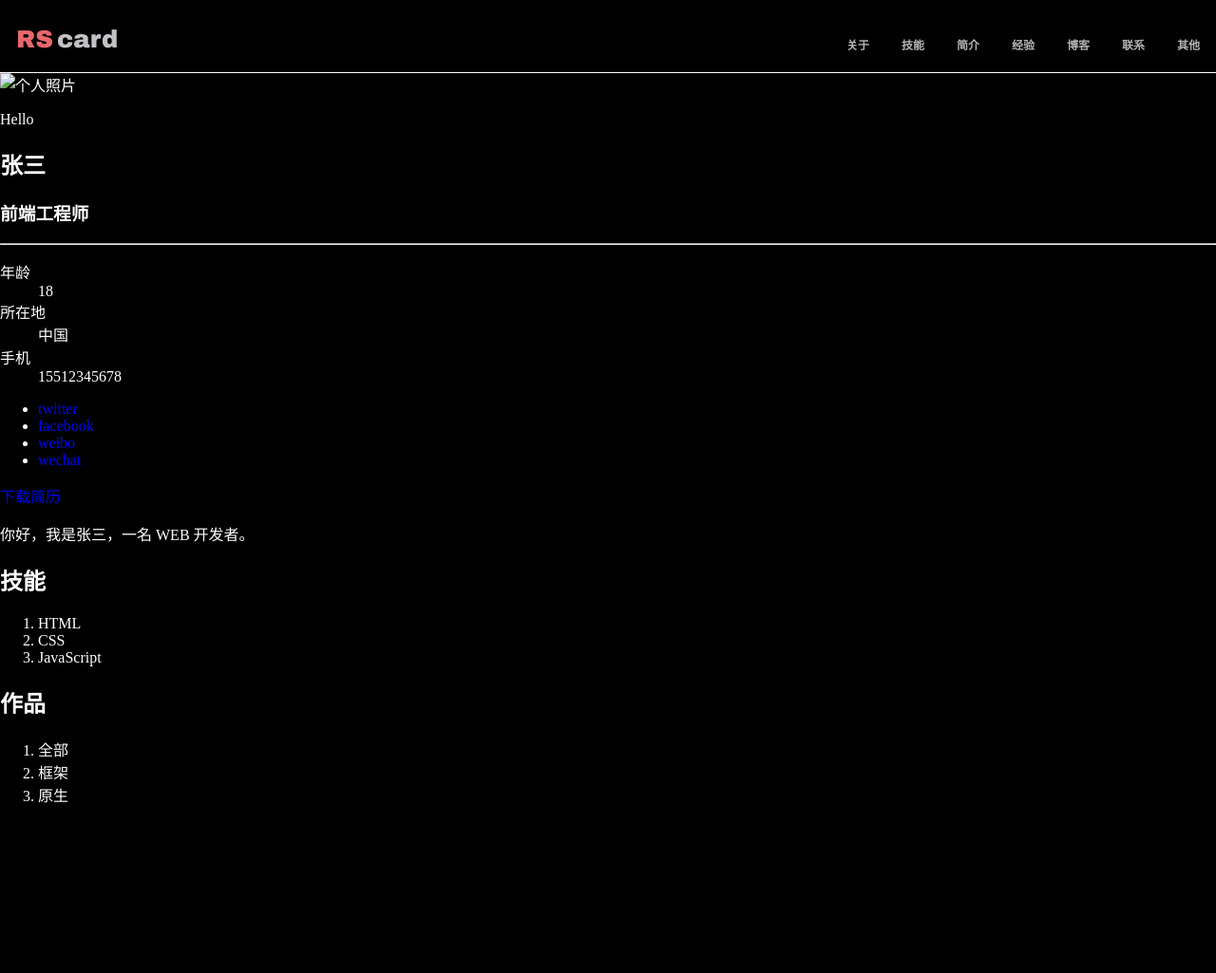
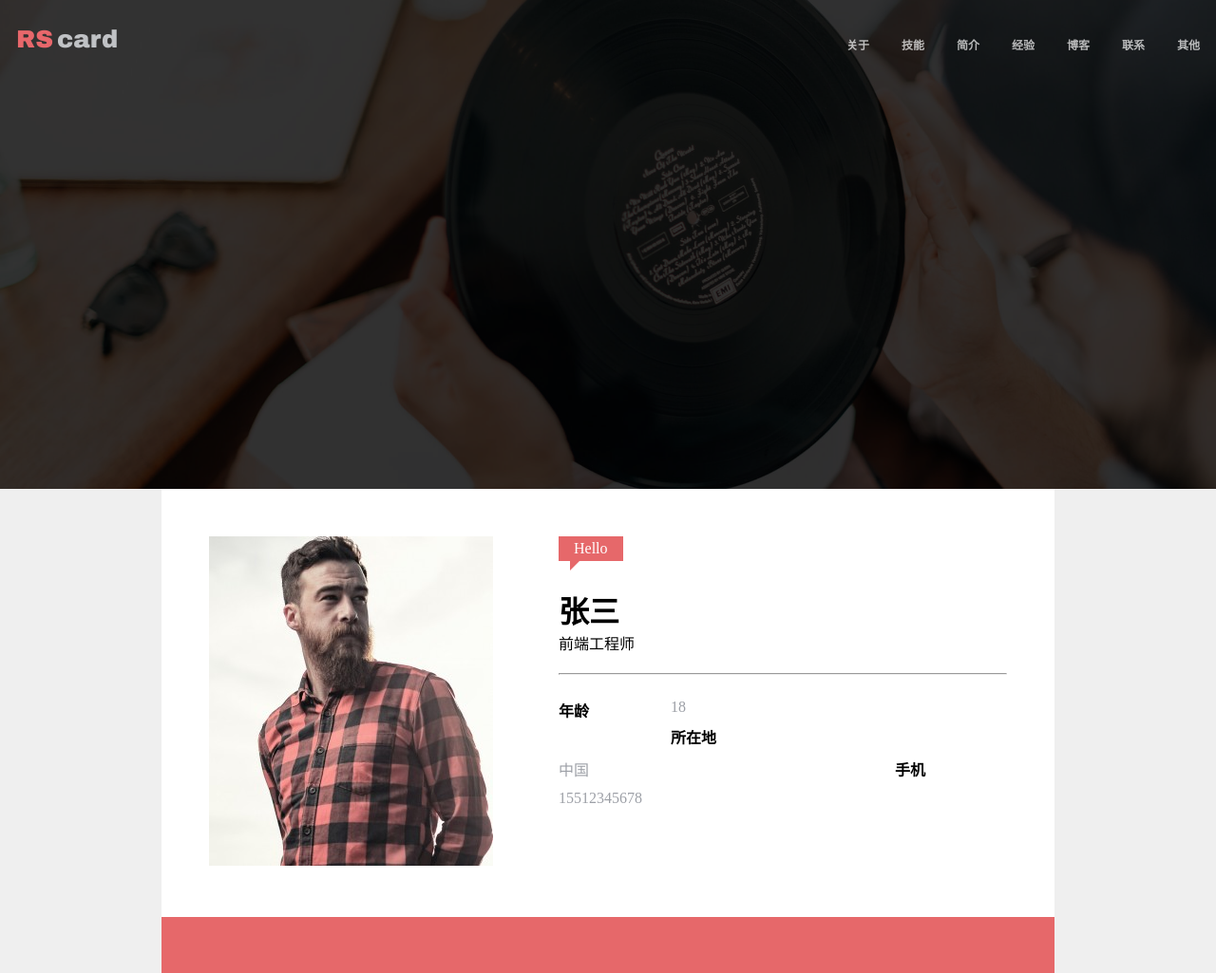
Before and after one commit to simplue/blog, a plain HTML site: page homework/11/resume.html in a window 1280 px wide. Shown: the top 1025 px of the page at 95% size. Before the commit the page ends 865 px from the top, so only its background shows below. Drawn offline with Linux system fonts and the light colour scheme.

Commit message:
* css work

```diff
--- a/homework/11/resume.css
+++ b/homework/11/resume.css
@@ -1,7 +1,10 @@
+* {
+    margin: 0;
+    padding: 0;
+}
 body {
-    margin: 0;
-    background-color: black;
-    color: white;
+    background-color: #EFEFEF;
+    color: black;
 }
 
 .clearfix::after {
@@ -15,30 +18,35 @@ a {
 }
 
 .topNav {
-    border-bottom: 1px solid white;
+    position: fixed;
+    width: 100%;
+}
+
+.topNavInner {
     padding: 23px 0 10px;
 }
 
-.topNav > ul {
-    margin: 0;
+ul {
     list-style: none;
-    float: right;
-    padding: 0;
 }
 
+.topNav ul {
+    float: right;
+    list-style: none;
+}
 
-.topNav > ul > li {
+.topNav ul > li {
     padding-top: 5px;
     float: left;
     margin: 0 17px;
     font-size: 12px;
 }
 
-.topNav > ul > li > a:hover {
+.topNav ul > li > a:hover {
     border-bottom: 3px solid #e8676b;
 }
 
-.topNav > ul > li > a {
+.topNav ul > li > a {
     font-weight: bold;
     display: block;
     padding: 7px 0;
@@ -47,7 +55,7 @@ a {
     border-bottom: 3px solid transparent;
 }
 
-.topNav > .logo {
+.topNav .logo {
     font-family: 'Arial Black';
     padding: 4px 0 0 17px;
     float: left;
@@ -55,7 +63,7 @@ a {
     font-weight: bold;
 }
 
-.topNav > .logo > .rs {
+.topNav .logo > .rs {
     color: #E8676B;
     margin-right: 4px;
 }
@@ -63,3 +71,109 @@ a {
 .logo > .card {
     color: #C0C2C5;
 }
+
+/*banner*/
+.banner {
+    height: 515px;
+    background: url("./rs-cover.jpg");
+    background-size: cover;
+    background-position: center center;
+}
+
+.banner .mask {
+    height: 515px;
+    background-color: rgba(0,0,0,0.8);
+}
+
+/*briefCard*/
+.briefCard {
+    margin: 0 auto;
+    max-width: 940px;
+    background-color: white;
+}
+
+.briefCard .photoText {
+    padding: 50px;
+}
+
+.briefCard .photo {
+    float: left;
+}
+
+.briefCard .photo img {
+    width: 299px;
+    height: 347px;
+}
+
+.briefCard .text {
+    float: right;
+}
+
+.briefCard footer {
+    background-color: #E6686A;
+    text-align: center;
+}
+
+.briefCard .socialMedia a {
+    height: 40px;
+    width: 40px;
+    display: inline-block;
+    margin: 16px;
+}
+
+.briefCard .socialMedia a:hover {
+    background-color: #CF5D5F;
+    border-radius: 50%;
+}
+
+.briefCard .socialMedia svg {
+    width: 30px;
+    height: 30px;
+    fill: white!important;
+    padding: 5px 0;
+    vertical-align: top;
+}
+
+.briefCard hr {
+    width: 470px;
+    margin: 20px 0;
+}
+
+.sayHello {
+    display: inline-block;
+    background-color: #E6686A;
+    padding: 4px 16px;
+    color: white;
+    position: relative;
+    margin-bottom: 10px;
+}
+
+.sayHelloTriangle {
+    border: 10px solid transparent;
+    border-top: none;
+    width: 0;
+    border-left-color: #E6686A;
+    position: absolute;
+    top: 100%;
+    left: 12px;
+}
+
+
+.briefCard .text h1 {
+    margin-top: 18px;
+}
+
+.briefCard .text dl * {
+    padding: 5px 0;
+    float: left;
+}
+
+.briefCard .text dl dt {
+    font-weight: bold;
+    width: 25%;
+}
+
+.briefCard .text dl dd {
+    color: #9DA0A7;
+    width: 75%;
+}
--- a/homework/11/resume.html
+++ b/homework/11/resume.html
@@ -4,9 +4,19 @@
     <meta charset="UTF-8">
     <title>resume</title>
     <link rel="stylesheet" href="./resume.css">
+    <script src="//at.alicdn.com/t/font_892499_yf7sqsjj4x.js"></script>
+    <style>
+        .icon {
+            width: 1em; height: 1em;
+            vertical-align: -0.15em;
+            fill: currentColor;
+            overflow: hidden;
+        }
+    </style>
 </head>
 <body>
-<nav class="topNav clearfix">
+<nav class="topNav">
+    <div class="topNavInner clearfix">
         <a href="" class="logo">
             <span class="rs">RS</span><span class="card">card</span>
         </a>
@@ -20,23 +30,26 @@
             <li><a href="#">联系</a></li>
             <li><a href="#">其他</a></li>
         </ul>
+    </div>
 </nav>
 
-<div class="banner"></div>
+<div class="banner">
+    <div class="mask"></div>
+</div>
 
 <main>
     <div class="briefCard">
-        <div class="photoText">
+        <div class="photoText clearfix">
             <div class="photo">
-                <img src="#" alt="个人照片" class="avatar">
+                <img src="./avatar.jpg" alt="个人照片" class="avatar">
             </div>
 
             <div class="text">
-                <p>Hello</p>
-                <h2>张三</h2>
-                <h3>前端工程师</h3>
+                <span class="sayHello"><div class="sayHelloTriangle"></div>Hello</span>
+                <h1>张三</h1>
+                <p>前端工程师</p>
                 <hr>
-                <dl>
+                <dl class="clearfix">
                     <dt>年龄</dt>
                     <dd>18</dd>
                     <dt>所在地</dt>
@@ -48,12 +61,9 @@
         </div>
 
         <footer class="socialMedia">
-            <ul>
-                <li><a href="#">twitter</a></li>
-                <li><a href="#">facebook</a></li>
-                <li><a href="#">weibo</a></li>
-                <li><a href="#">wechat</a></li>
-            </ul>
+            <a href="#"><svg class="icon" aria-hidden="true"><use xlink:href="#icon-twitter1"></use></svg></a>
+            <a href="#"><svg class="icon" aria-hidden="true"><use xlink:href="#icon-weibo"></use></svg></a>
+            <a href="#"><svg class="icon" aria-hidden="true"><use xlink:href="#icon-github"></use></svg></a>
         </footer>
     </div>
 
```
Also changed, not shown: homework/11/css_base.md (+70 -15 lines), homework/11/avatar.jpg (added), homework/11/rs-cover.jpg (added). Lines whose indentation alone changed are shown as unchanged.
